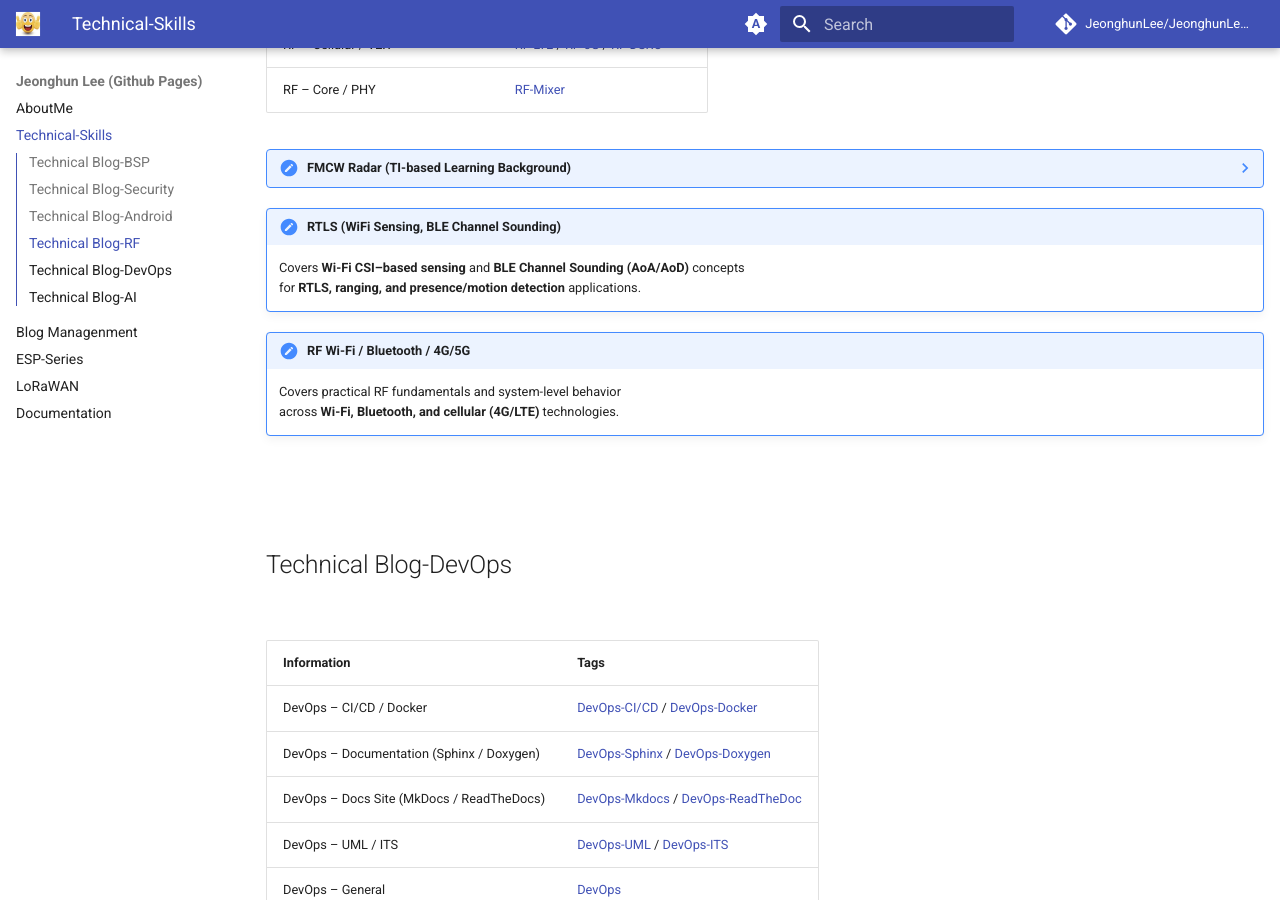
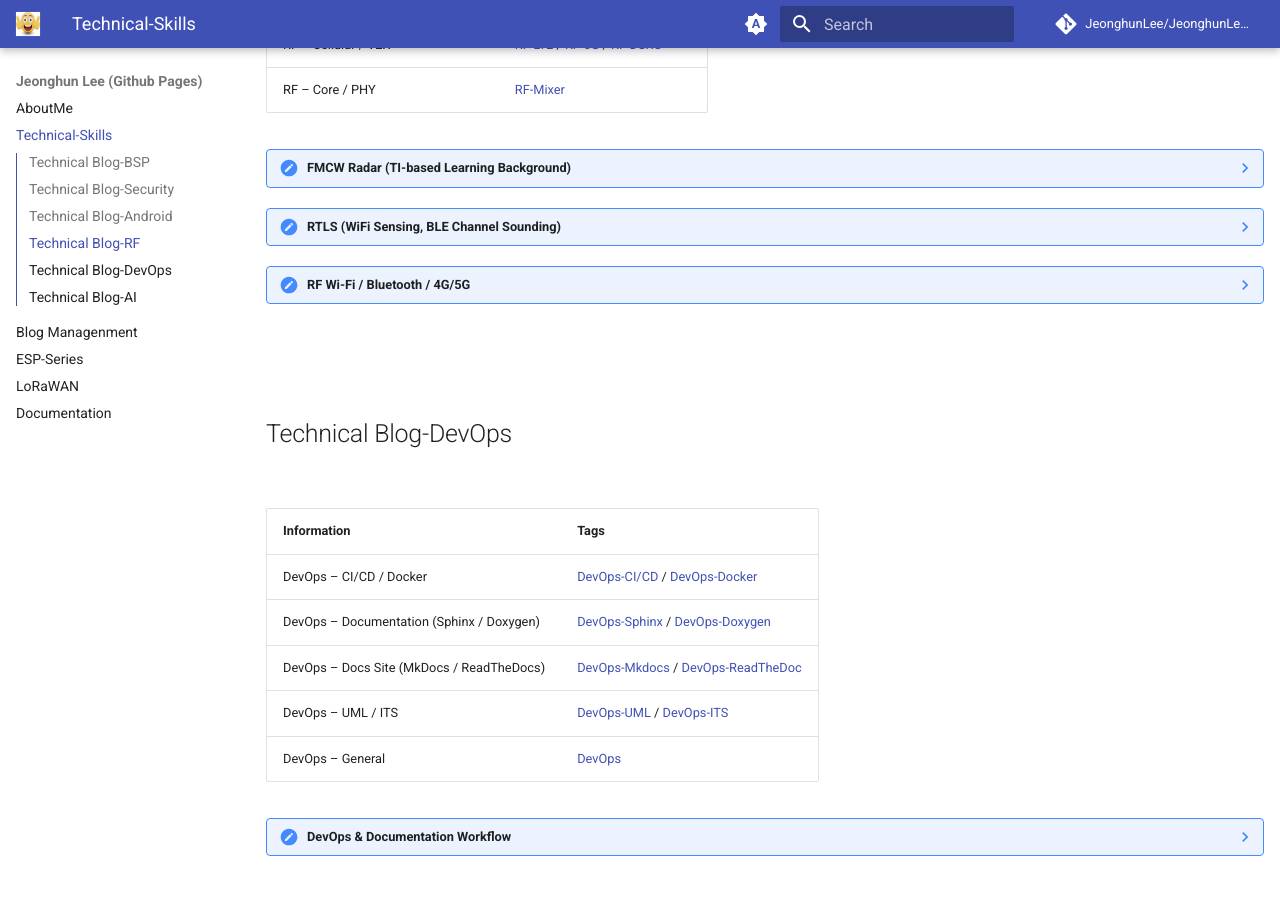
Before and after one commit to JeonghunLee/JeonghunLee.github.io, an MkDocs documentation site: the page built from docs/project_technical_skills.md, in a window 1280 px wide and 900 px high, scrolled down 5618 px. Built offline with MkDocs 1.6.1 and Material for MkDocs 9.7.7, drawn with Linux system fonts in a browser that asks for light colours; comment, search, counter and statistics services are not loaded.

Commit message:
update it

```diff
--- a/docs/project_technical_skills.md
+++ b/docs/project_technical_skills.md
@@ -225,11 +225,11 @@ Generally based on Linux
     My understanding of FMCW radar systems is primarily based on **Texas Instruments (TI) radar platforms and documentation**,
     including materials from **[TI Radar Academy](https://dev.ti.com/tirex/explore/node?node=A__AEIJm0rwIeU.2P1OBWwlaA__RADAR-ACADEMY__GwxShWe__LATEST)** and official TI technical resources.
 
-!!! note "RTLS (WiFi Sensing, BLE Channel Sounding)"
+??? note "RTLS (WiFi Sensing, BLE Channel Sounding)"
     Covers **Wi-Fi CSI–based sensing** and **BLE Channel Sounding (AoA/AoD)** concepts
     for **RTLS, ranging, and presence/motion detection** applications.
 
-!!! note "RF Wi-Fi / Bluetooth / 4G/5G"
+??? note "RF Wi-Fi / Bluetooth / 4G/5G"
     Covers practical RF fundamentals and system-level behavior
     across **Wi-Fi, Bluetooth, and cellular (4G/LTE)** technologies.
 
```
